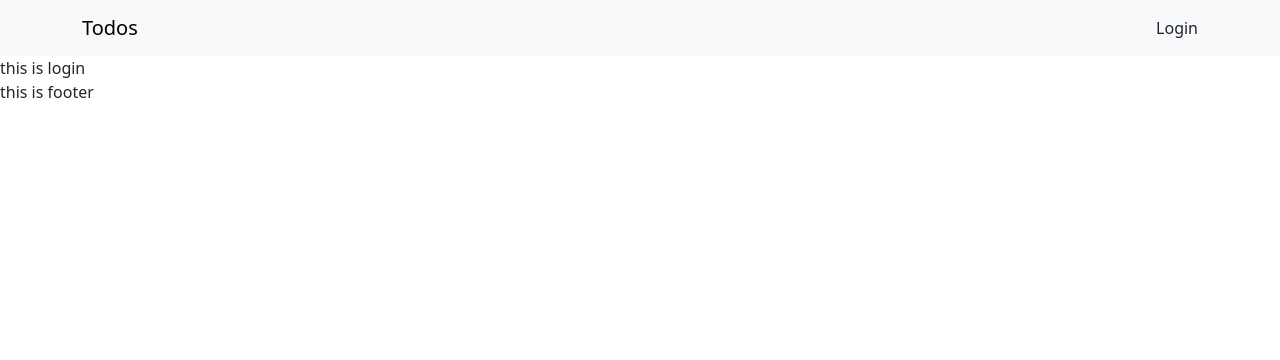
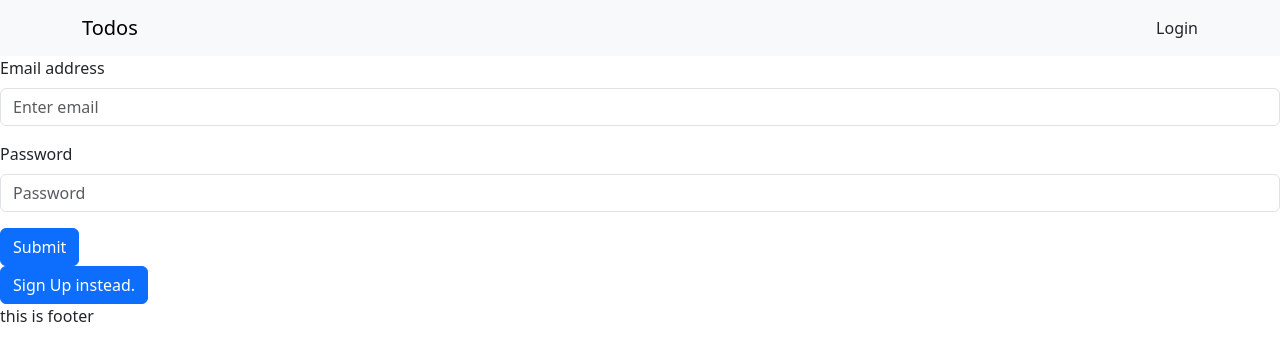
Before and after one commit to oliver23n/TODO, a React (Vite) app in the folder client/: page /login in a window 1280 px wide. Shown: the top 360 px of the page. Built offline with nearby package versions, Linux system fonts and the light colour scheme.

Commit message:
started login/signup forms

```diff
--- a/client/src/components/Header/index.jsx
+++ b/client/src/components/Header/index.jsx
@@ -6,19 +6,24 @@ import Auth from '../../utils/auth';
 
 const Header = () => {
 
+    const logout = (event) => {
+        event.preventDefault();
+        Auth.logout();
+    };
+
     return (
         <Navbar className="bg-body-tertiary">
             <Container>
-                <Navbar.Brand href="#home">Todos</Navbar.Brand>
+                <Navbar.Brand href='/'>Todos</Navbar.Brand>
                 {Auth.loggedIn()? (
                     <>
                     <Navbar.Text>
-                        Signed in as: <a href="#login">Mark Otto</a>
+                        Signed in as: <a>Mark Otto</a>
                     </Navbar.Text>
-                    <Nav.Link>Logout</Nav.Link>
+                    <Nav.Link onClick={logout}>Logout</Nav.Link>
                     </>
                     ): (
-                        <Nav.Link>Login</Nav.Link>
+                        <Nav.Link href='/login'>Login</Nav.Link>
                         )}
             </Container>
         </Navbar>
--- a/client/src/main.jsx
+++ b/client/src/main.jsx
@@ -6,6 +6,7 @@ import Error from './pages/Error.jsx';
 import Login from './pages/Login.jsx';
 import Todo from './pages/Todo.jsx';
 import Home from './pages/Home.jsx';
+import SignUp from './pages/SignUp.jsx';
 
 
 const router = createBrowserRouter([
@@ -25,6 +26,10 @@ const router = createBrowserRouter([
       {
         path:'/login',
         element: <Login />
+      },
+      {
+        path:'/signup',
+        element: <SignUp />
       }
     ]
   }
--- a/client/src/pages/Login.jsx
+++ b/client/src/pages/Login.jsx
@@ -1,9 +1,30 @@
-
+import Button from 'react-bootstrap/Button';
+import Form from 'react-bootstrap/Form';
 
 export default function Login() {
 
 
     return(
-        <div>this is login </div>
+        <>
+        <Form>
+
+            <Form.Group className="mb-3" controlId="formBasicEmail">
+                <Form.Label>Email address</Form.Label>
+                <Form.Control type="email" placeholder="Enter email" />
+            </Form.Group>
+
+            <Form.Group className="mb-3" controlId="formBasicPassword">
+                <Form.Label>Password</Form.Label>
+                <Form.Control type="password" placeholder="Password" />
+            </Form.Group>
+
+            <Button variant="primary" type="submit">
+                Submit
+            </Button>
+        </Form>
+        <Button href='/signup'>
+            Sign Up instead.
+        </Button>
+        </>
     )
 }
--- /dev/null
+++ b/client/src/pages/SignUp.jsx
@@ -0,0 +1,27 @@
+import Button from 'react-bootstrap/Button';
+import Form from 'react-bootstrap/Form';
+import Auth from '../utils/auth';
+export default function SignUp() {
+
+
+    return (
+        <>
+            <Form>
+
+                <Form.Group className="mb-3" controlId="formBasicEmail">
+                    <Form.Label>Email address</Form.Label>
+                    <Form.Control type="email" placeholder="Enter email" />
+                </Form.Group>
+
+                <Form.Group className="mb-3" controlId="formBasicPassword">
+                    <Form.Label>Password</Form.Label>
+                    <Form.Control type="password" placeholder="Password" />
+                </Form.Group>
+
+                <Button variant="primary" type="submit">
+                    Submit
+                </Button>
+            </Form>
+        </>
+    )
+}
```
